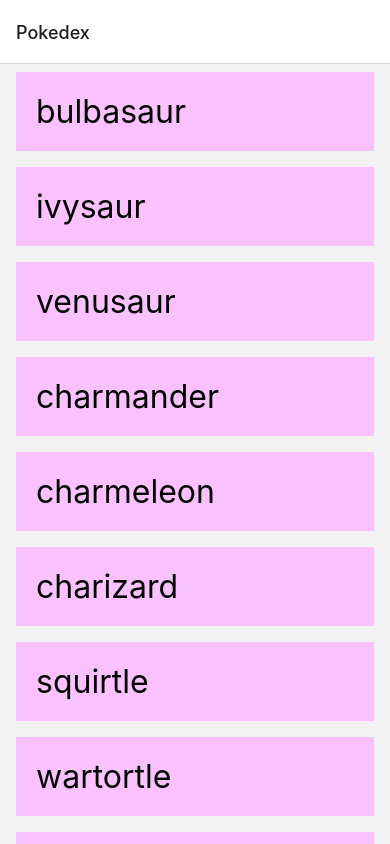
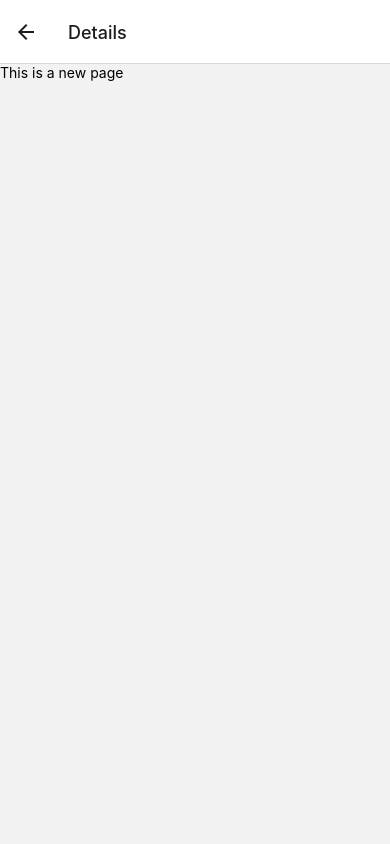
Before and after one commit to clairesquires/Pokemon, a React Native app in the folder pokemon-app/: screen /Details in a window 390 px wide. Built offline with nearby package versions, Linux system fonts and the light colour scheme.

Commit message:
Feature 4 - working on navigation

```diff
--- /dev/null
+++ b/pokemon-app/src/components/Details.tsx
@@ -0,0 +1,11 @@
+import React from 'react';
+import { StatusBar } from 'expo-status-bar';
+import { StyleSheet, Text, View} from 'react-native';
+
+export default function Details() {
+  return (
+    <View>
+      <Text>This is a new page</Text>
+    </View>
+  );
+}
--- a/pokemon-app/src/components/pokedex.tsx
+++ b/pokemon-app/src/components/pokedex.tsx
@@ -1,6 +1,8 @@
 import React from 'react';
 import { StatusBar } from 'expo-status-bar';
-import { StyleSheet, Text, View, FlatList} from 'react-native';
+import { StyleSheet, Text, View, FlatList, Button} from 'react-native';
+import { NavigationContainer } from '@react-navigation/native';
+import { createNativeStackNavigator } from '@react-navigation/native-stack';
 
 const pokemonList = require("../../assets/kanto.json");
 
@@ -12,9 +14,13 @@
   </View>
 );
 
-export default function Pokedex() {
+export default function Pokedex({ navigation }: any) {
   return (
     <View style={styles.container}>
+      <Button
+        title="See details"
+        onPress={() => navigation.navigate('Details')}
+      />
       <FlatList
         data={pokemonList}
         renderItem={({item}) => <Item name={item.name} />}
--- a/pokemon-app/src/navigation/navigation.tsx
+++ b/pokemon-app/src/navigation/navigation.tsx
@@ -4,6 +4,7 @@
 import { NavigationContainer } from '@react-navigation/native';
 import { createNativeStackNavigator } from '@react-navigation/native-stack';
 import Pokedex from '../components/pokedex';
+import Details from '../components/Details';
 
 const Stack = createNativeStackNavigator();
 
@@ -12,6 +13,7 @@
       <NavigationContainer>
         <Stack.Navigator>
           <Stack.Screen name="Pokedex" component={Pokedex}/>
+          <Stack.Screen name="Details" component={Details}/>
         </Stack.Navigator>
       </NavigationContainer>
     );
```
